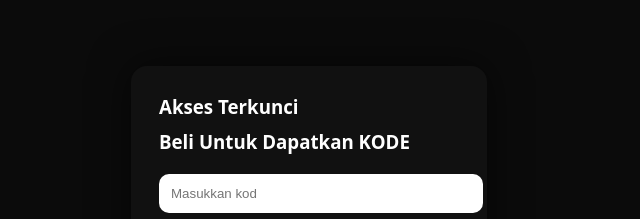
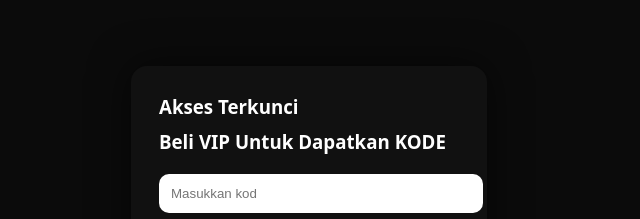
Before and after one commit to nrex69/masterfile, a plain HTML site: page index.html in a window 1280 px wide. Shown: the part 222-441 px from the top of the page, without its empty margins (331-971 px from the left). Drawn offline with nearby package versions, Linux system fonts and the light colour scheme.

Commit message:
Update index.html

```diff
--- a/index.html
+++ b/index.html
@@ -54,7 +54,7 @@ button:active{
 <body>
 
 <div class="box">
-  <h3>Akses Terkunci</h3> <h3>Beli Untuk Dapatkan KODE</h3>
+  <h3>Akses Terkunci</h3> <h3>Beli VIP Untuk Dapatkan KODE</h3>
   <input type="password" id="code" maxlength="4" placeholder="Masukkan kod">
   <button type="button" onclick="unlock()">Buka</button>
   <div class="err" id="err">Kod tidak sah</div>
```
